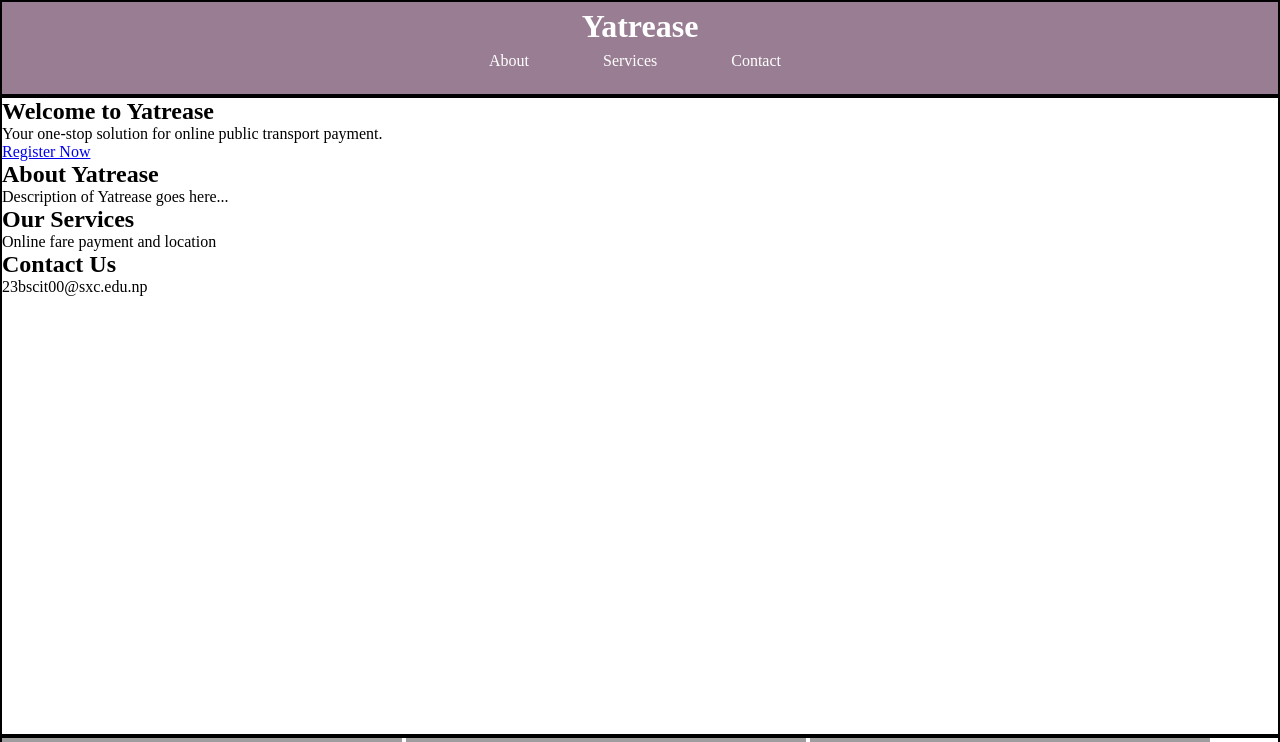
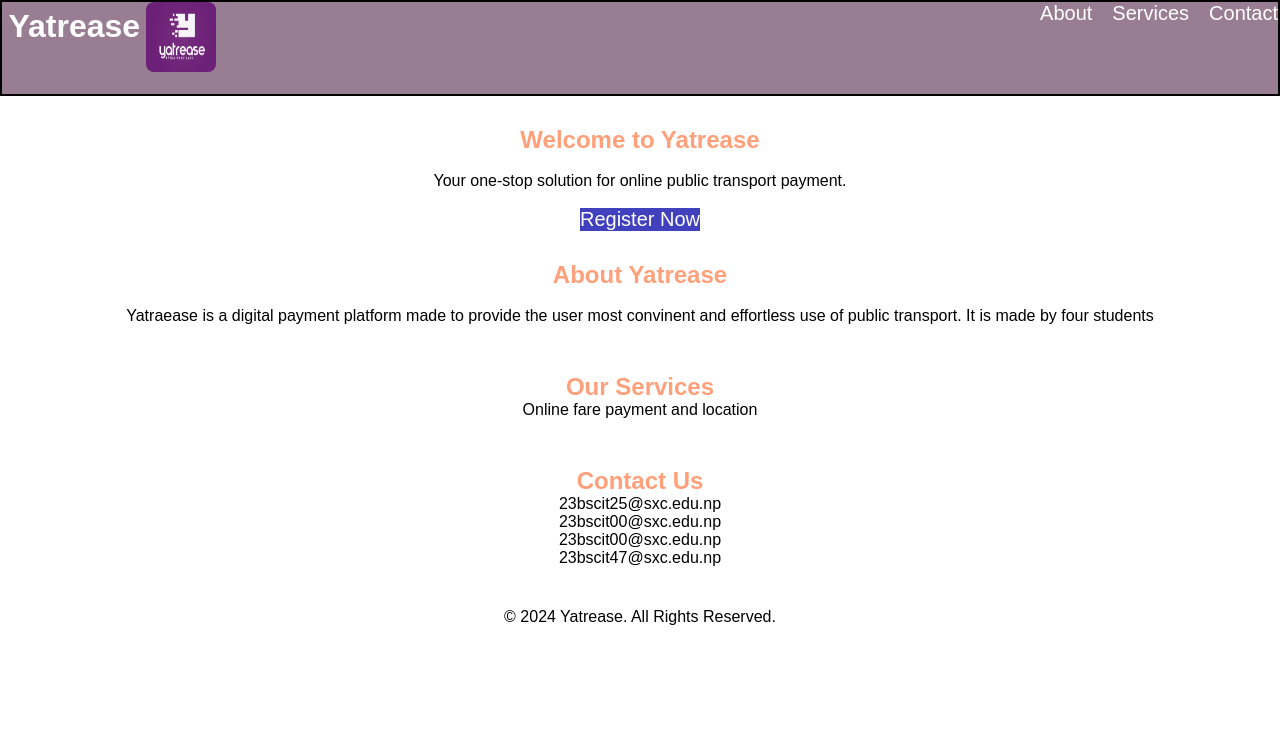
Before and after one commit to 025Praphulla/hackathon-project, a PHP site: page / in a window 1280 px wide. Shown: the top 742 px of the page. After the commit the page ends 625 px from the top, so only its background shows below. Run offline with PHP 8.4, Linux system fonts and the light colour scheme; some libraries are stand-ins or nearby versions; grey boxes are pictures that could not be loaded.

Commit message:
landing page

```diff
--- a/index.css
+++ b/index.css
@@ -4,8 +4,39 @@
     padding: 0;
     box-sizing: border-box;
 }
+body{
+    font-family: 'Montserrat', sans-serif;
+}
+.top{
+    display:flex;
+    float:left;
+}
+ul{
+    display:flex;
+    column-gap: 20px;
+    list-style: none;
 
-header
+}
+a{
+    text-decoration:none;
+    list-style: none;
+    color:white;
+    font-size:20px;
+}
+.links{
+
+    float:right;
+
+}
+.header img{
+    width: 70px;
+    height: 70px;
+    border-radius:8px;
+    display: flex;
+
+
+}
+.header
 {
     height: 12vh;
     border: 2px solid black;
@@ -13,42 +44,22 @@ header
     color: white;
     text-align: center;
 }
+
 h1
 {
     margin: 0.4rem;
 }
-main
-{
-    height: 80vh;
-    border: 2px solid black;
+h2{
+    color: #ffa07a;
+    margin-top:30px;
 }
+.content ,footer {
+    display:grid;
+    justify-content: center;
+    text-align: center;
 
-footer
-{
-    height: 8vh;
-    border: 2px solid black;
 }
-nav {
-    display: flex;
-    justify-content: space-around; /* Optional: Adjust as needed */
-    align-items: center; /* Optional: Adjust as needed */
+#register{
+    background-color:rgb(65, 65, 189);
+    border:none;
 }
-
-nav ul {
-    list-style: none;
-    display: flex;
-    margin: 0;
-    padding: 0;
-}
-
-nav li {
-    margin-right: 10px; /* Adjust as needed */
-    /* margin: 1rem; */
-}
-
-nav a {
-    text-decoration: none;
-    color: white;
-    padding: 1rem;
-    margin: 1rem;
-}
--- a/index.html
+++ b/index.html
@@ -5,49 +5,62 @@
     <meta name="viewport" content="width=device-width, initial-scale=1.0">
     <title>Yatrease - Home</title>
     <link rel="stylesheet" href="index.css">
+    <script src="https://unpkg.com/@phosphor-icons/web"></script>
 </head>
 <body>
-    <header>
+    <div class="container">
+    <div class="header">
+        <div class="top">
         <h1>Yatrease</h1>
-        <nav>
+        <img src="Capture.PNG" alt="logo">
+        </div>
+        <div class="links">
             <ul>
                 <li><a href="#about">About</a></li>
                 <li><a href="#services">Services</a></li>
                 <li><a href="#contact">Contact</a></li>
             </ul>
-        </nav>
-    </header>
 
-    <main>
+       </div>
+    </div>
+    <div class="content">
+
         <section id="hero">
-            <h2>Welcome to Yatrease</h2>
-            <p>Your one-stop solution for online public transport payment.</p>
-            <a href="register.html" class="btn">Register Now</a>
+            <h2>Welcome to Yatrease</h2><br>
+            <p>Your one-stop solution for online public transport payment.</p><br>
+              <button id="register"><a href="register.html" class="btn">Register Now</a></button>
         </section>
 
         <section id="about">
-            <h2>About Yatrease</h2>
-            <p>Description of Yatrease goes here...</p>
-        </section>
+            <h2>About Yatrease</h2><br>
+            <p>Yatraease is a digital payment platform made to provide the user most convinent and effortless
+                 use of public transport. It is made by four students
+            </p>
+        </section><br>
 
         <section id="services">
             <h2>Our Services</h2>
             <p>Online fare payment and location </p>
-        </section>
+        </section><br>
 
         <section id="contact">
             <h2>Contact Us</h2>
+            <p>23bscit25@sxc.edu.np</p>
             <p>23bscit00@sxc.edu.np</p>
-        </section>
-    </main>
+            <p>23bscit00@sxc.edu.np</p>
+            <p>23bscit47@sxc.edu.np</p>
+        </section><br>
 
+    </div>
     <footer>
+
         <div class="social">
-            <a href="#"><img src="facebook.png" alt="Facebook"></a>
-            <a href="#"><img src="twitter.png" alt="Twitter"></a>
-            <a href="#"><img src="instagram.png" alt="Instagram"></a>
+            <a href="#"><i class="ph ph-facebook-logo"></i> facebook-logo</a>
+            <a href="#"><i class="ph ph-instagram-logo"></i>alt="Instagram"></a>
+            <a href="#"><i class="ph ph-twitter-logo"></i> alt="Twitter"></a>
         </div>
-        <p>&copy; 2024 Yatrease. All Rights Reserved.</p>
+        <p id="copyright">&copy; 2024 Yatrease. All Rights Reserved.</p>
     </footer>
+   </div>
 </body>
 </html>
```
